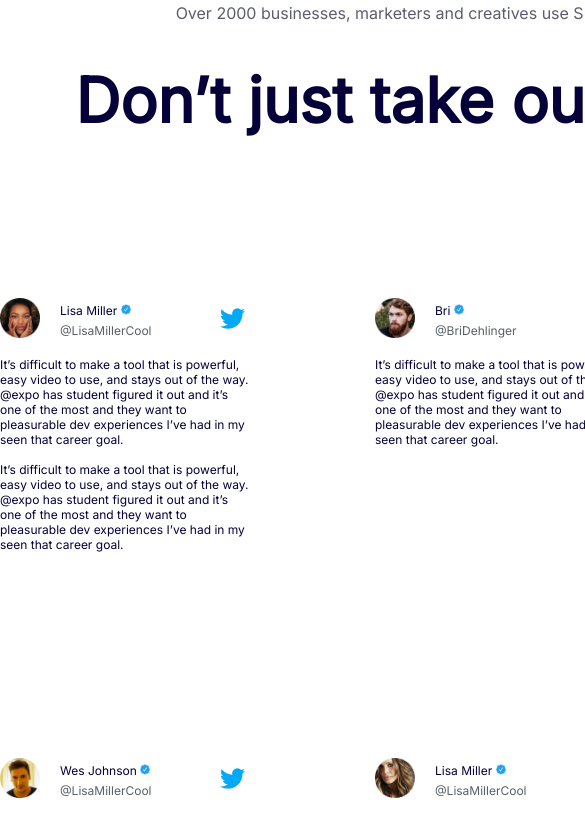
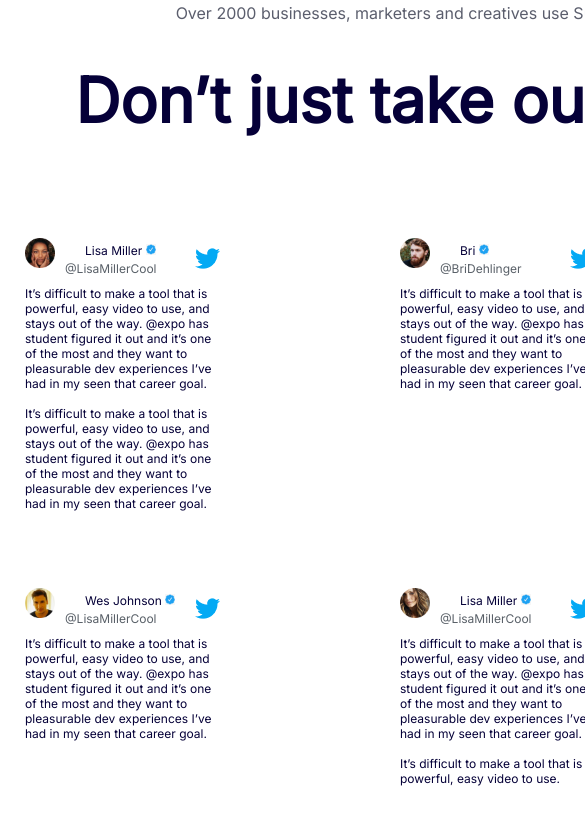
Before and after one commit to HarutManukyan/HelloUI, a plain HTML site: page index.html in a window 390 px wide. Shown: the part 3908-4722 px from the top of the page, 585 px wide, since content can reach past the window. Drawn offline with nearby package versions, Linux system fonts and the light colour scheme.

Commit message:
Update adapt.css

```diff
--- a/adapt.css
+++ b/adapt.css
@@ -1,60 +1,39 @@
 @media(max-width:1000px){
-    .container{
-        margin:0 50x;
+    .review__cell{
+        color: #050038;
+        max-width: 200px;
+        max-height: 150px;
+        font-size: 14px;
+        margin: 100px 25px;
+        position: relative;
+
     }
-/*     .cell{
-        width: 140px;
+    .review__logo{
+        max-width: 30px;
+        max-height: 30px;
     }
-    .imgg{
-        width: 130px;
+    .review__cell-username{
+        color: #596068;display: flex;
+        width: 30px;
+        position: absolute;
+        top: 15%;
+        left: 20%;
+        font-size: 12px;
     }
-    .text{
-        width: 120px;
+    .review__cell-username{
+        width: 60px;
     }
-    .footer__text{
-        width:200px;
+}
+
+
+@media(max-width:500px){
+    .review__block{
+        flex-wrap: wrap;
+        margin: 0 auto;
     }
+}
 
-    .btn2{
-        padding: 10px 28px;
-    }
-    /* .content__btn1{
-        display: flex;
-    } */ */
-}
-/* @media(max-width:835px){
-    .container{
-        max-width: 600px;
-    }
-    .cell{
-        width: 130px;
-    }
-    .imgg{
-        width: 120px;
-    }
-    .text{
-        width: 110px;
-    }
-    .footer__text{
-        width:150px;
-    }
+
+@media(max-width:370px) {
 
 }
-@media(max-width:620px) {
-    .container{
-        max-width: none;
-    }
-    .cell{
-        width: none;
-    }
-    .imgg{
-        width: none;
-    }
-    .text{
-        width: none;
-    }
-    .footer__text{
-        width:none;
-    }
-
-} */
```
